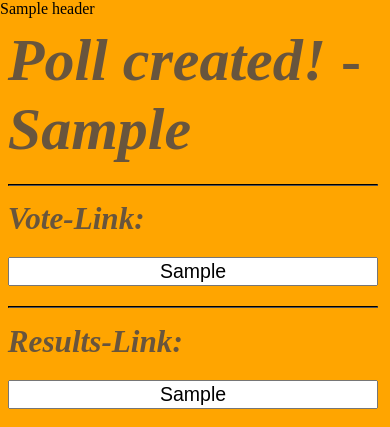
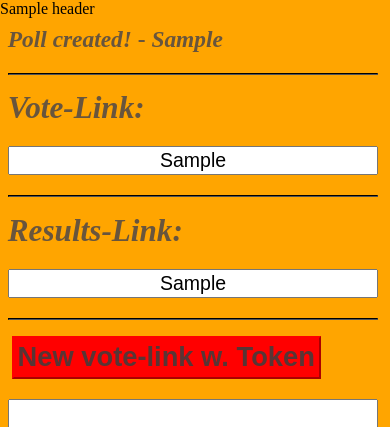
Before and after one commit to FAUSheppy/simple-python-poll, a Python web app: template templates/postcreate.html in a window 390 px wide. Shown: the top 427 px of the page. Run offline with Jinja, Linux system fonts and the light colour scheme; the template is opened without the code that fills it: most values are stand-ins (such as "Sample title", 1, 10 or a date in 2020).

Commit message:
fix double declaration and font size

```diff
--- a/static/site.css
+++ b/static/site.css
@@ -201,7 +201,7 @@ input[type="checkbox"]{
         min-width: 250px;
     }
     .main-title{
-        font-size: 12vw;
+        font-size: 6vw;
     }
 
     .question-title{
@@ -224,10 +224,6 @@ input[type="checkbox"]{
         float: right;
         margin-top: 1.5vw;
         font-size: 8vw;
-    }
-
-    .main-title{
-        font-size: 60px;
     }
 
     .link-field{
```
